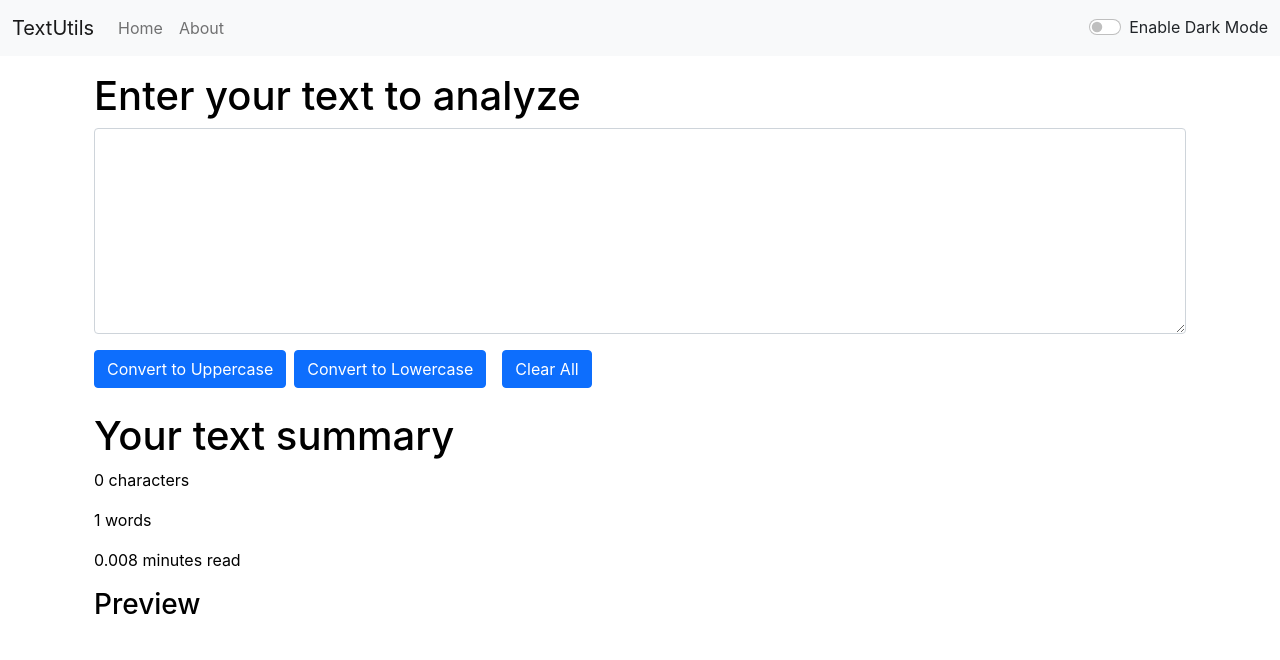
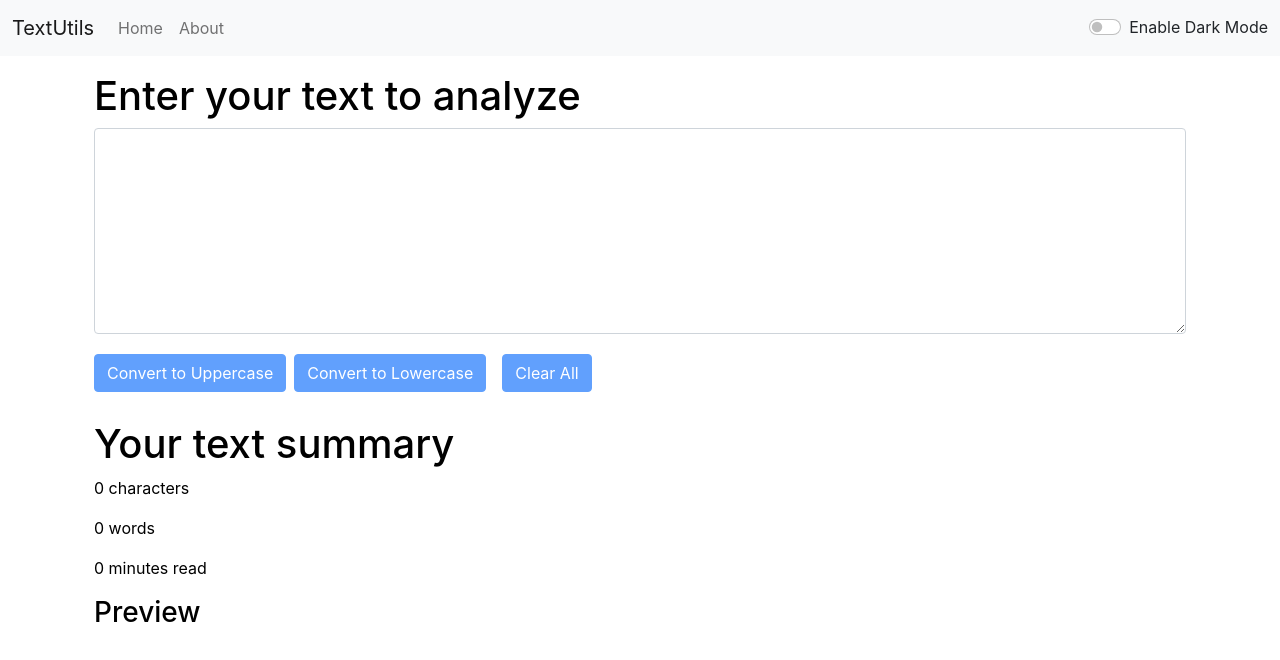
Before and after one commit to OrneyVortex/Text-utils, a React (Create React App) app: page / in a window 1280 px wide. Shown: the top 660 px of the page. Built offline with nearby package versions, Linux system fonts and the light colour scheme.

Commit message:
Update TextForm.js

```diff
--- a/src/components/TextForm.js
+++ b/src/components/TextForm.js
@@ -8,35 +8,40 @@
         console.log("Uppercase was clicked");
         let newText=text.toUpperCase();
         setText(newText)
+        props.showAlert("Converted to uppercase","success");
     }
     const handleClearClick = () =>{
         let newText="";
         setText(newText)
+        props.showAlert("All clear","Success");
     }
     const handleLoClick = () =>{
         let newText=text.toLowerCase();
         setText(newText)
+        props.showAlert("converted to lowercase","Success",);
     }
     const handleOnChange=(event) =>{
         console.log("On Change");
         setText(event.target.value)
+
+
     }
     return (
         <>
         <div className='container' style={{color: props.mode==='dark'?'white':'black'}}>
             <h1 >{props.heading}</h1>
             <div className="mb-3">
-                <textarea className="form-control" value={text} onChange={handleOnChange} id="myBox" rows="8" style={{backgroundColor: props.mode==='dark'?'grey':'white' , color: props.mode==='dark'?'white':'black'}}></textarea>
+                <textarea className="form-control" value={text} onChange={handleOnChange} id="myBox" rows="8" style={{backgroundColor: props.mode==='dark'?'#16466e':'white' , color: props.mode==='dark'?'white':'black'}}></textarea>
             </div>
-            <button className="btn btn-primary" onClick={handleUpClick}>Convert to Uppercase</button>
-            <button className="btn btn-primary mx-2" onClick={handleLoClick}>Convert to Lowercase</button>
-            <button className="btn btn-primary mx-2" onClick={handleClearClick}>Clear All</button>
+            <button disabled={text.length===0} className="btn btn-primary my-1" onClick={handleUpClick}>Convert to Uppercase</button>
+            <button disabled={text.length===0} className="btn btn-primary mx-2 my-1" onClick={handleLoClick}>Convert to Lowercase</button>
+            <button disabled={text.length===0} className="btn btn-primary mx-2 my-1" onClick={handleClearClick}>Clear All</button>
         </div>
         <div className="container my-4" style={{color: props.mode==='dark'?'white':'black'}}>
             <h1>Your text summary</h1>
             <p>{text.length} characters</p>
-            <p>{text.split(" ").length} words</p>
-            <p>{0.008*text.split(" ").length} minutes read</p>
+            <p>{text.split(/\s+/).filter((element)=>{return element.length!==0}).length} words</p>
+            <p>{0.008*text.split(" ").filter((element)=>{return element.length!==0}).length} minutes read</p>
             <h3>Preview</h3>
             <p>{text}</p>
         </div>
```
